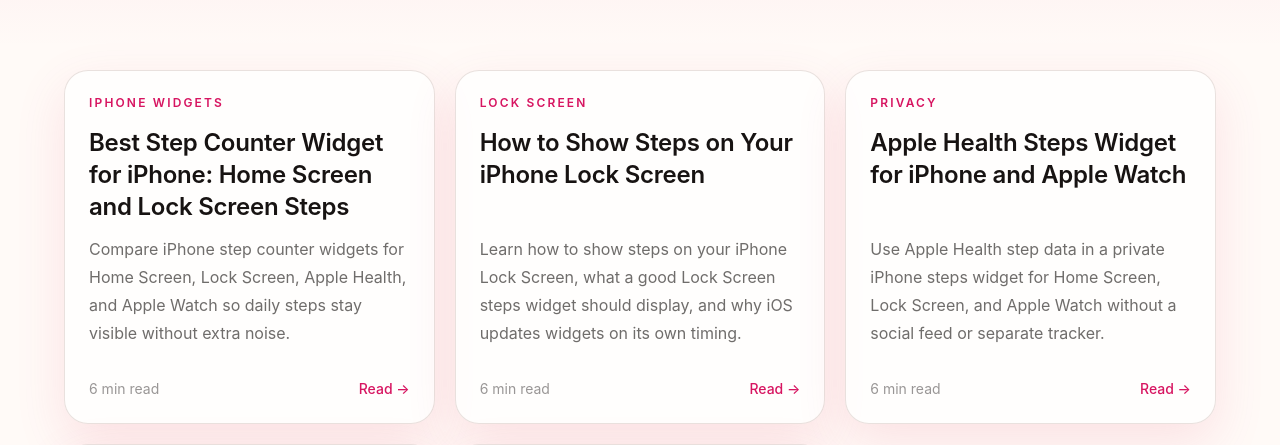
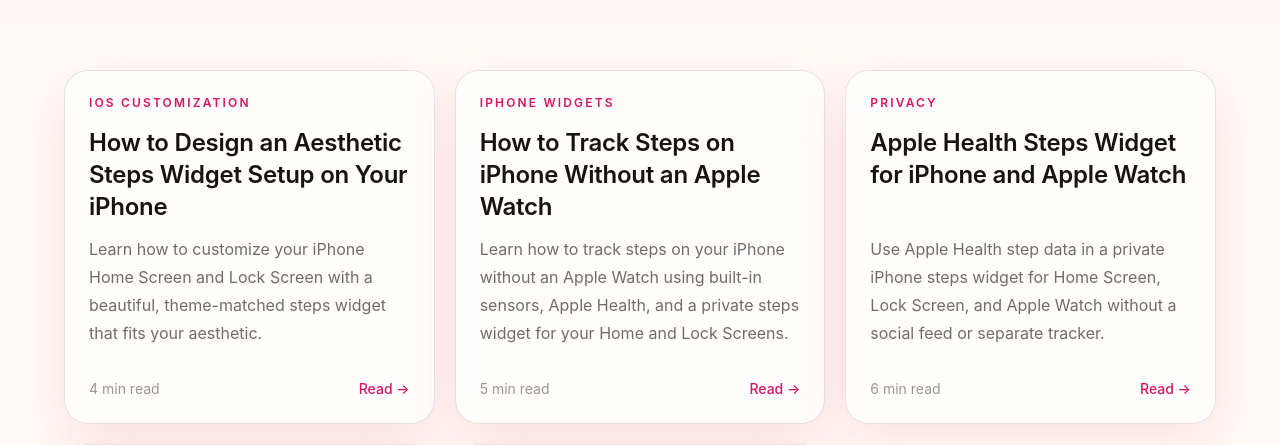
Before and after one commit to CrazyLazy-Terren/stepswidget-site, a Next.js app: page /blog in a window 1280 px wide. Shown: the part 336-781 px from the top of the page. Built offline with nearby package versions, Linux system fonts and the light colour scheme; no server answers.

Commit message:
Update order

```diff
--- a/app/blog/posts.ts
+++ b/app/blog/posts.ts
@@ -9,7 +9,7 @@
   description: string
   date: string
   readingTime: string
-  order: number
+  order?: number
   keywords: string[]
   image: string
   intro: string[]
@@ -104,6 +104,26 @@
   return value
 }
 
+function getOptionalNumber(frontMatter: FrontMatter, key: string) {
+  const value = frontMatter[key]
+
+  if (value === undefined) {
+    return undefined
+  }
+
+  if (Array.isArray(value)) {
+    return undefined
+  }
+
+  const num = Number(value)
+
+  if (!Number.isFinite(num)) {
+    throw new Error(`Invalid "${key}" number in blog post front matter.`)
+  }
+
+  return num
+}
+
 function parseMarkdownBody(markdown: string): Pick<BlogPost, 'intro' | 'sections'> {
   const intro: string[] = []
   const sections: BlogPost['sections'] = []
@@ -165,7 +185,7 @@
     description: getString(frontMatter, 'description'),
     date: getString(frontMatter, 'date'),
     readingTime: getString(frontMatter, 'readingTime'),
-    order: getNumber(frontMatter, 'order'),
+    order: getOptionalNumber(frontMatter, 'order'),
     keywords: getStringList(frontMatter, 'keywords'),
     image: getString(frontMatter, 'image'),
     ...body,
@@ -175,7 +195,30 @@
 export const blogPosts = readdirSync(postsDirectory)
   .filter((filename) => filename.endsWith('.md'))
   .map(parsePostFile)
-  .sort((firstPost, secondPost) => firstPost.order - secondPost.order)
+  .sort((firstPost, secondPost) => {
+    const firstOrder = firstPost.order
+    const secondOrder = secondPost.order
+
+    const hasFirstOrder = firstOrder !== undefined
+    const hasSecondOrder = secondOrder !== undefined
+
+    if (hasFirstOrder && hasSecondOrder) {
+      if (firstOrder !== secondOrder) {
+        return firstOrder - secondOrder
+      }
+      return new Date(secondPost.date).getTime() - new Date(firstPost.date).getTime()
+    }
+
+    if (hasFirstOrder) {
+      return -1
+    }
+
+    if (hasSecondOrder) {
+      return 1
+    }
+
+    return new Date(secondPost.date).getTime() - new Date(firstPost.date).getTime()
+  })
 
 export function getBlogPost(slug: string) {
   return blogPosts.find((post) => post.slug === slug)
--- a/app/blog/posts/aesthetic-steps-widget-iphone-setup.md
+++ b/app/blog/posts/aesthetic-steps-widget-iphone-setup.md
@@ -6,7 +6,6 @@
 slug: aesthetic-steps-widget-iphone-setup
 category: iOS Customization
 readingTime: 4 min read
-order: 5
 keywords:
   - aesthetic steps widget
   - custom iPhone step counter
--- a/app/blog/posts/apple-health-steps-widget.md
+++ b/app/blog/posts/apple-health-steps-widget.md
@@ -6,7 +6,6 @@
 description: Use Apple Health step data in a private iPhone steps widget for Home Screen, Lock Screen, and Apple Watch without a social feed or separate tracker.
 date: 2026-06-28
 readingTime: 6 min read
-order: 3
 keywords:
   - Apple Health steps widget
   - Apple Watch steps widget
--- a/app/blog/posts/iphone-lock-screen-steps-widget.md
+++ b/app/blog/posts/iphone-lock-screen-steps-widget.md
@@ -6,7 +6,6 @@
 description: Learn how to show steps on your iPhone Lock Screen, what a good Lock Screen steps widget should display, and why iOS updates widgets on its own timing.
 date: 2026-06-28
 readingTime: 6 min read
-order: 2
 keywords:
   - Lock Screen steps widget
   - show steps on iPhone Lock Screen
--- a/app/blog/posts/step-counter-widget-iphone.md
+++ b/app/blog/posts/step-counter-widget-iphone.md
@@ -6,7 +6,6 @@
 description: Compare iPhone step counter widgets for Home Screen, Lock Screen, Apple Health, and Apple Watch so daily steps stay visible without extra noise.
 date: 2026-06-28
 readingTime: 6 min read
-order: 1
 keywords:
   - step counter widget iPhone
   - steps widget
--- a/app/blog/posts/track-steps-iphone-without-apple-watch.md
+++ b/app/blog/posts/track-steps-iphone-without-apple-watch.md
@@ -6,7 +6,6 @@
 description: Learn how to track steps on your iPhone without an Apple Watch using built-in sensors, Apple Health, and a private steps widget for your Home and Lock Screens.
 date: 2026-07-02
 readingTime: 5 min read
-order: 4
 keywords:
   - track steps on iphone without apple watch
   - step counter iphone without watch
```
Also changed, not shown: public/llms.txt (deleted).
